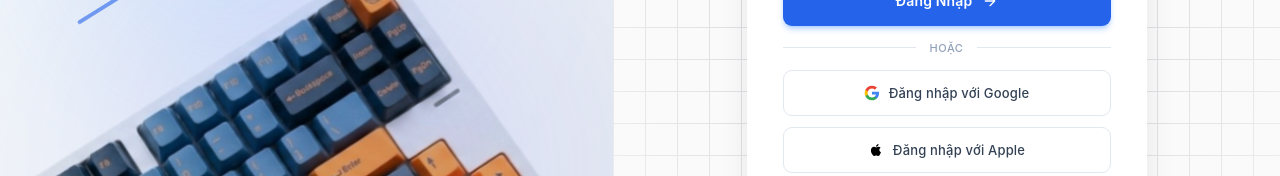
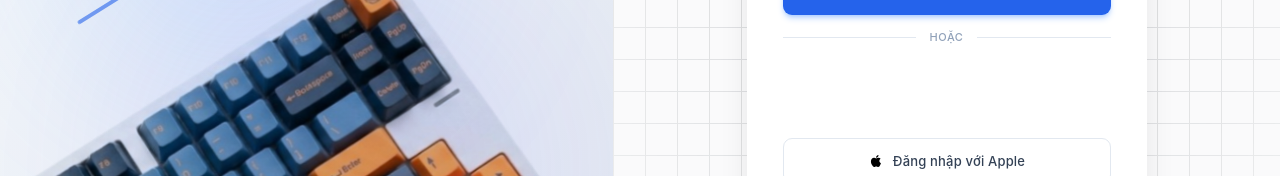
Before and after one commit to chuonghoai/Web_ShopKeyCap, a React (Vite) app: page /login in a window 1280 px wide. Shown: the part 389-565 px from the top of the page. Built offline with nearby package versions, Linux system fonts and the light colour scheme; no server answers.

Commit message:
feat: add service login by google

```diff
--- a/package.json
+++ b/package.json
@@ -10,6 +10,7 @@
     "preview": "vite preview"
   },
   "dependencies": {
+    "@react-oauth/google": "^0.13.5",
     "@tailwindcss/vite": "^4.3.0",
     "axios": "^1.16.1",
     "jwt-decode": "^4.0.0",
--- a/src/apps/auth/page/components/LoginForm/login.controller.ts
+++ b/src/apps/auth/page/components/LoginForm/login.controller.ts
@@ -3,6 +3,7 @@ import { useDocumentTitle } from '../../../../../core/hooks/useDocumentTitle';
 import { authService } from '../../features/services/auth.service';
 import { useToast } from '../../../../../components/toast/toast';
 import { useNavigate } from 'react-router-dom';
+import { type CredentialResponse } from '@react-oauth/google';
 
 export const useLoginController = () => {
     useDocumentTitle('Đăng nhập - Cyber Key');
@@ -44,6 +45,25 @@ export const useLoginController = () => {
         }
     };
 
+    const handleGoogleLoginSuccess = async (credentialResponse: CredentialResponse) => {
+        if (credentialResponse.credential) {
+            try {
+                setIsLoading(true);
+                // Gửi idToken lên backend để verify
+                const result = await authService.loginByGoogle(credentialResponse.credential);
+
+                if (result) {
+                    toast("Đăng nhập thành công!", 'success');
+                    navigate("/");
+                }
+            } catch (error: any) {
+                toast("Đăng nhập Google thất bại.", 'error');
+            } finally {
+                setIsLoading(false);
+            }
+        }
+    };
+
     const toggleShowPassword = () => {
         setShowPassword(!showPassword);
     }
@@ -58,7 +78,7 @@ export const useLoginController = () => {
         setPassword,
         showPassword,
         toggleShowPassword,
-
         handleSubmit,
+        handleGoogleLoginSuccess,
     };
 };
--- a/src/apps/auth/page/components/LoginForm/loginForm.tsx
+++ b/src/apps/auth/page/components/LoginForm/loginForm.tsx
@@ -1,6 +1,8 @@
 import React from 'react';
 import { useLoginController } from './login.controller';
 import { Eye, EyeOff } from 'lucide-react';
+import { GoogleLogin } from '@react-oauth/google';
+import { useToast } from '../../../../../components/toast/toast';
 
 interface LoginFormProps {
     onNavigate: (view: 'login' | 'register' | 'forgot') => void;
@@ -8,6 +10,7 @@ interface LoginFormProps {
 
 export const LoginForm: React.FC<LoginFormProps> = ({ onNavigate }) => {
     const controller = useLoginController();
+    const { toast } = useToast();
 
     return (
         <div className="w-full max-w-[400px] bg-white p-6 sm:p-8 rounded-2xl shadow-[0_8px_30px_rgb(0,0,0,0.08)]">
@@ -101,18 +104,20 @@ export const LoginForm: React.FC<LoginFormProps> = ({ onNavigate }) => {
             </div>
 
             <div className="flex flex-col gap-2.5">
-                <button
-                    type="button"
-                    className="w-full flex items-center justify-center gap-2 py-2 border border-[#e2e8f0] rounded-lg hover:bg-gray-50 transition-colors text-[13px] font-medium text-[#334155]"
-                >
-                    <svg width="16" height="16" viewBox="0 0 24 24" xmlns="http://www.w3.org/2000/svg">
-                        <path d="M22.56 12.25c0-.78-.07-1.53-.2-2.25H12v4.26h5.92c-.26 1.37-1.04 2.53-2.21 3.31v2.77h3.57c2.08-1.92 3.28-4.74 3.28-8.09z" fill="#4285F4" />
-                        <path d="M12 23c2.97 0 5.46-.98 7.28-2.66l-3.57-2.77c-.98.66-2.23 1.06-3.71 1.06-2.86 0-5.29-1.93-6.16-4.53H2.18v2.84C3.99 20.53 7.7 23 12 23z" fill="#34A853" />
-                        <path d="M5.84 14.09c-.22-.66-.35-1.36-.35-2.09s.13-1.43.35-2.09V7.07H2.18C1.43 8.55 1 10.22 1 12s.43 3.45 1.18 4.93l2.85-2.22.81-.62z" fill="#FBBC05" />
-                        <path d="M12 5.38c1.62 0 3.06.56 4.21 1.64l3.15-3.15C17.45 2.09 14.97 1 12 1 7.7 1 3.99 3.47 2.18 7.07l3.66 2.84c.87-2.6 3.3-4.53 6.16-4.53z" fill="#EA4335" />
-                    </svg>
-                    Đăng nhập với Google
-                </button>
+                <div className="mt-6">
+                    <div className="flex items-center justify-center">
+                        <GoogleLogin
+                            onSuccess={controller.handleGoogleLoginSuccess}
+                            onError={() => {
+                                toast("Đăng nhập Google thất bại", 'error');
+                            }}
+                            useOneTap
+                            theme="filled_blue"
+                            shape="rectangular"
+                            width="360"
+                        />
+                    </div>
+                </div>
 
                 <button
                     type="button"
--- a/src/apps/auth/page/features/repo/auth.repo.ts
+++ b/src/apps/auth/page/features/repo/auth.repo.ts
@@ -3,4 +3,5 @@ import type { LoginResponse } from "../dto/login.dto";
 
 export interface AuthRepo {
     login(email: string, password: string): Promise<ApiResponse<LoginResponse>>;
+    loginByGoogle(idToken: string): Promise<ApiResponse<LoginResponse>>;
 }
--- a/src/apps/auth/page/features/repo/authApi.repo.ts
+++ b/src/apps/auth/page/features/repo/authApi.repo.ts
@@ -9,9 +9,20 @@ export class AuthApiRepo implements AuthRepo {
      * @body email, password
      * @returns LoginResponse
      */
-    login(email: string, password: string): Promise<ApiResponse<LoginResponse>> {
+    async login(email: string, password: string): Promise<ApiResponse<LoginResponse>> {
         return apiClient.post<ApiResponse<LoginResponse>>("/login", {
             email, password
         })
     }
+
+    /**
+     * POST /login/google
+     * @body idToken của google
+     * @returns LoginResponse
+     */
+    async loginByGoogle(idToken: string): Promise<ApiResponse<LoginResponse>> {
+        return apiClient.post<ApiResponse<LoginResponse>>("/login/google", {
+            idToken
+        })
+    }
 }
--- a/src/apps/auth/page/features/repo/authMock.repo.ts
+++ b/src/apps/auth/page/features/repo/authMock.repo.ts
@@ -28,4 +28,22 @@ export class AuthMockRepo implements AuthRepo {
 
         return response;
     }
+
+    async loginByGoogle(idToken: string): Promise<ApiResponse<LoginResponse>> {
+        let response: ApiResponse<LoginResponse> = {
+            success: true,
+            message: "Login success",
+            data: {
+                accessToken: "mock_access_token",
+                user: {
+                    id: "69293c536a4af647a4438347",
+                    email: "manggia@gmail.com",
+                    fullName: "manggia",
+                    avatar: "https://img.icons8.com/color/480/avatar.png",
+                    role: "CLIENT",
+                },
+            },
+        }
+        return response;
+    }
 }
--- a/src/apps/auth/page/features/services/auth.service.ts
+++ b/src/apps/auth/page/features/services/auth.service.ts
@@ -21,6 +21,18 @@ export class AuthService {
         }
         return result;
     }
+
+    /**
+     * Login by google
+     */
+    async loginByGoogle(idToken: string) {
+        const result = await this.authRepo.loginByGoogle(idToken);
+        if (result.success) {
+            tokenService.saveAccessToken(result.data.accessToken);
+            userStorageService.saveUser(result.data.user);
+        }
+        return result;
+    }
 }
 
 const useMock = true;
--- a/src/main.tsx
+++ b/src/main.tsx
@@ -4,13 +4,16 @@ import './index.css'
 import App from './App.tsx'
 import { BrowserRouter } from 'react-router-dom'
 import { ToastProvider } from './components/toast/toast'
+import { GoogleOAuthProvider } from '@react-oauth/google'
 
 createRoot(document.getElementById('root')!).render(
   <StrictMode>
-    <BrowserRouter>
-      <ToastProvider>
-        <App />
-      </ToastProvider>
-    </BrowserRouter>
+    <GoogleOAuthProvider clientId={import.meta.env.VITE_GOOGLE_CLIENT_ID}>
+      <BrowserRouter>
+        <ToastProvider>
+          <App />
+        </ToastProvider>
+      </BrowserRouter>
+    </GoogleOAuthProvider>
   </StrictMode>,
 )
```
Also changed, not shown: 1 other file (tests, documents, lock files or other folders).
